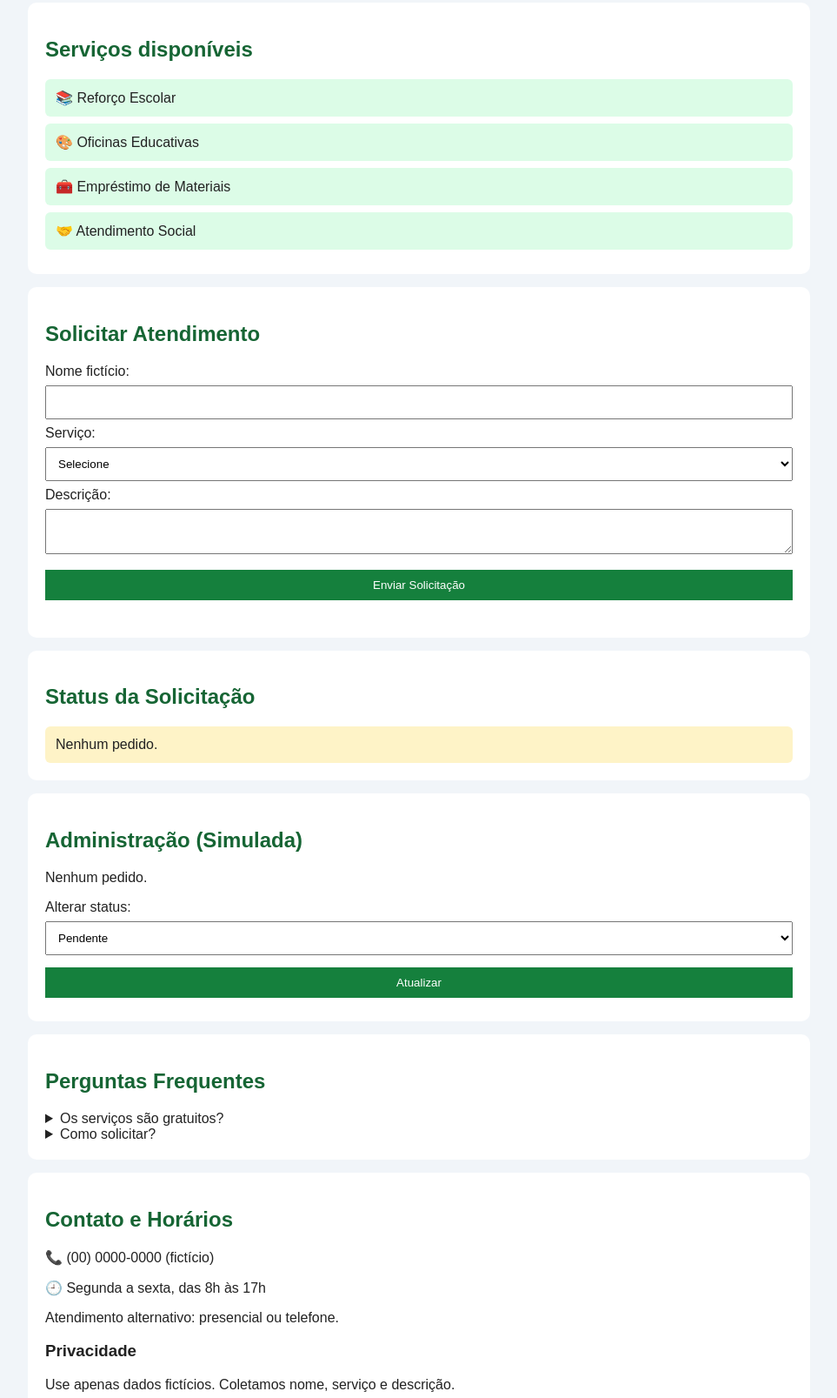
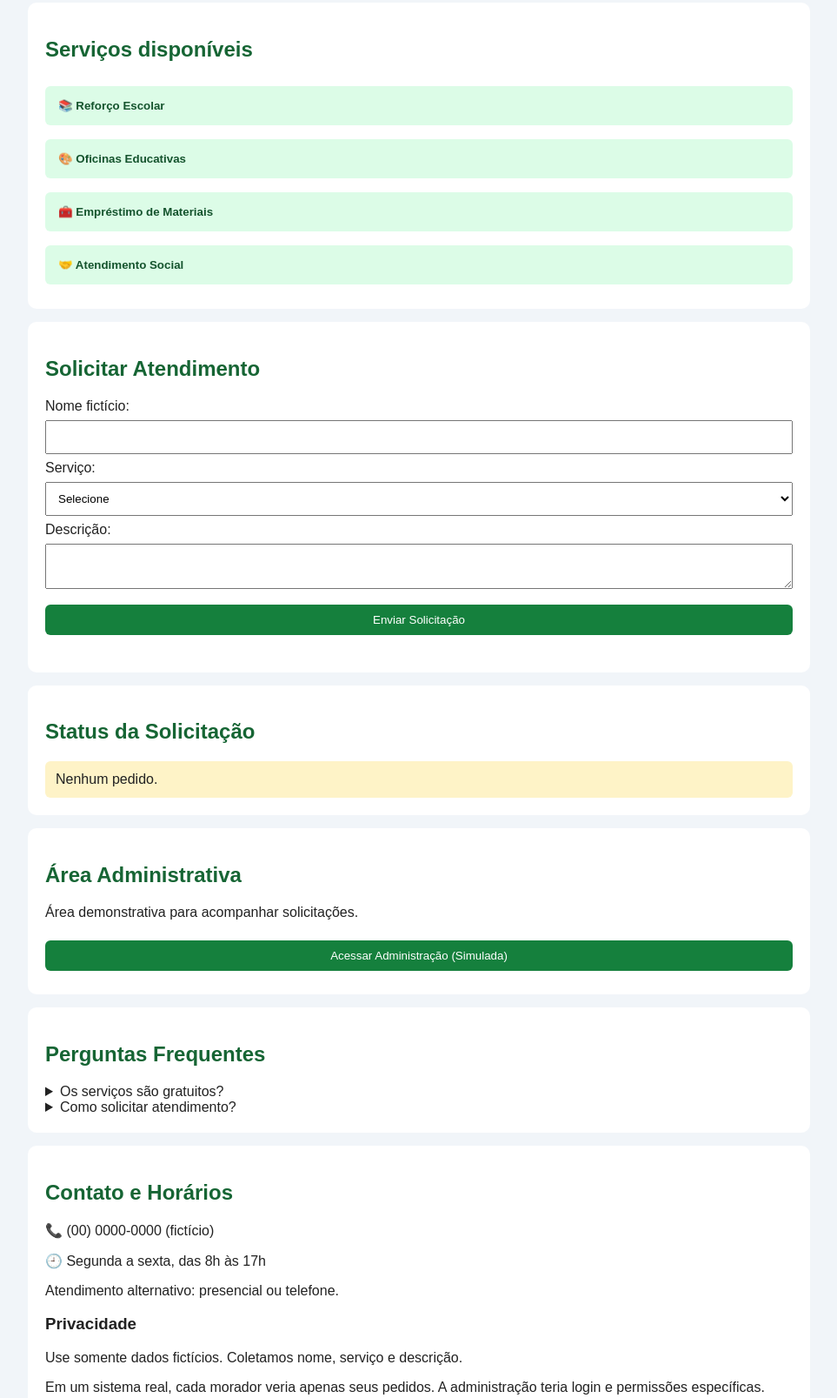
Before and after one commit to cavalheirovsc-crypto/portal-servicos-bairro, a plain HTML site: page index.html in a window 1280 px wide. Shown: the part 224-1831 px from the top of the page at 87% size, without its empty margins (158-1121 px from the left). Drawn offline with Linux system fonts and the light colour scheme.

Commit message:
feat: adicionar servicos clicaveis e salvar solicitacoes
Updated the HTML structure and improved the CSS styles for better user experience. Added functionality for service selection and local storage for request management.

```diff
--- a/index.html
+++ b/index.html
@@ -6,7 +6,7 @@
 <meta name="viewport" content="width=device-width, initial-scale=1">
 <title>Portal do Bairro</title>
 
-<!-- CSS: aparência do site -->
+<!-- CSS: aparência do portal -->
 <style>
 body {font-family:Arial;margin:0;background:#f1f5f9;color:#222}
 header,footer {background:#14532d;color:white;text-align:center;padding:20px}
@@ -15,44 +15,71 @@ nav a {color:white;margin:10px}
 main {max-width:900px;margin:auto;padding:15px}
 section {background:white;padding:20px;margin:15px 0;border-radius:10px}
 h2 {color:#166534}
-.card {background:#dcfce7;padding:12px;margin:8px 0;border-radius:6px}
 input,select,textarea,button {box-sizing:border-box;width:100%;padding:10px;margin:7px 0}
-button {background:#15803d;color:white;border:0;cursor:pointer}
+button {background:#15803d;color:white;border:0;cursor:pointer;border-radius:6px}
 button:hover {background:#166534}
 :focus-visible {outline:3px solid #2563eb}
 .status {background:#fef3c7;padding:12px;border-radius:6px}
+[hidden] {display:none !important}
+
+/* Cartões de serviços clicáveis */
+.card {
+  background:#dcfce7;
+  color:#14532d;
+  text-align:left;
+  font-weight:bold;
+  padding:15px;
+  margin:8px 0;
+}
+.card:hover {background:#bbf7d0}
 </style>
 </head>
 
 <body>
-<!-- Apresentação e menu -->
+<!-- Cabeçalho e menu -->
 <header>
 <h1>🏡 Portal de Serviços do Bairro</h1>
 <p>Centro Comunitário União</p>
 </header>
+
 <nav aria-label="Menu principal">
 <a href="#servicos">Serviços</a>
 <a href="#solicitar">Solicitar</a>
-<a href="#admin">Administração</a>
+<a href="#acessoAdmin">Administração</a>
 <a href="#contato">Contato</a>
 </nav>
 
 <main>
-<!-- Catálogo de serviços -->
+
+<!-- Catálogo de serviços clicáveis -->
 <section id="servicos">
 <h2>Serviços disponíveis</h2>
-<div class="card">📚 Reforço Escolar</div>
-<div class="card">🎨 Oficinas Educativas</div>
-<div class="card">🧰 Empréstimo de Materiais</div>
-<div class="card">🤝 Atendimento Social</div>
+
+<button type="button" class="card" onclick="selecionarServico('Reforço Escolar')">
+📚 Reforço Escolar
+</button>
+
+<button type="button" class="card" onclick="selecionarServico('Oficinas')">
+🎨 Oficinas Educativas
+</button>
+
+<button type="button" class="card" onclick="selecionarServico('Empréstimos')">
+🧰 Empréstimo de Materiais
+</button>
+
+<button type="button" class="card" onclick="selecionarServico('Atendimento Social')">
+🤝 Atendimento Social
+</button>
 </section>
 
 <!-- Formulário de solicitação -->
 <section id="solicitar">
 <h2>Solicitar Atendimento</h2>
 <form id="formulario">
+
 <label for="nome">Nome fictício:</label>
 <input id="nome" required>
+
 <label for="servico">Serviço:</label>
 <select id="servico" required>
 <option value="">Selecione</option>
@@ -61,37 +88,60 @@ button:hover {background:#166534}
 <option>Empréstimos</option>
 <option>Atendimento Social</option>
 </select>
+
 <label for="descricao">Descrição:</label>
 <textarea id="descricao" required></textarea>
-<button>Enviar Solicitação</button>
+
+<button type="submit">Enviar Solicitação</button>
 </form>
 <p id="mensagem" role="status"></p>
 </section>
 
-<!-- Consulta do andamento -->
+<!-- Consulta do status -->
 <section>
 <h2>Status da Solicitação</h2>
-<div class="status" id="consulta" role="status">Nenhum pedido.</div>
+<div class="status" id="consulta" role="status">
+Nenhum pedido.
+</div>
 </section>
 
-<!-- Administração demonstrativa -->
-<section id="admin">
+<!-- Acesso à administração simulada -->
+<section id="acessoAdmin">
+<h2>Área Administrativa</h2>
+<p>Área demonstrativa para acompanhar solicitações.</p>
+<button type="button" onclick="mostrarAdmin()">
+Acessar Administração (Simulada)
+</button>
+</section>
+
+<!-- Administração inicialmente escondida -->
+<section id="admin" hidden>
 <h2>Administração (Simulada)</h2>
 <p id="pedidoAdmin">Nenhum pedido.</p>
+
 <label for="novoStatus">Alterar status:</label>
 <select id="novoStatus">
 <option>Pendente</option>
 <option>Em análise</option>
 <option>Concluída</option>
 </select>
-<button onclick="atualizarStatus()">Atualizar</button>
+
+<button type="button" onclick="atualizarStatus()">
+Atualizar
+</button>
 </section>
 
 <!-- Perguntas frequentes -->
 <section>
 <h2>Perguntas Frequentes</h2>
-<details><summary>Os serviços são gratuitos?</summary><p>Sim.</p></details>
-<details><summary>Como solicitar?</summary><p>Preencha o formulário.</p></details>
+<details>
+<summary>Os serviços são gratuitos?</summary>
+<p>Sim, todos são gratuitos.</p>
+</details>
+<details>
+<summary>Como solicitar atendimento?</summary>
+<p>Selecione um serviço e preencha o formulário.</p>
+</details>
 </section>
 
 <!-- Contato e privacidade -->
@@ -100,45 +150,90 @@ button:hover {background:#166534}
 <p>📞 (00) 0000-0000 (fictício)</p>
 <p>🕘 Segunda a sexta, das 8h às 17h</p>
 <p>Atendimento alternativo: presencial ou telefone.</p>
+
 <h3>Privacidade</h3>
-<p>Use apenas dados fictícios. Coletamos nome, serviço e descrição.</p>
-<p>Em um sistema real, cada pessoa veria apenas seus pedidos.
-A administração teria login e acesso mínimo necessário.</p>
+<p>Use somente dados fictícios. Coletamos nome, serviço e descrição.</p>
+<p>Em um sistema real, cada morador veria apenas seus pedidos.
+A administração teria login e permissões específicas.</p>
 </section>
+
 </main>
 <footer>Projeto Acadêmico 2026</footer>
 
-<!-- JavaScript: cadastro, consulta e atualização -->
+<!-- JavaScript: funcionalidades -->
 <script>
 let pedido = null;
 
-// Cadastra uma solicitação com status inicial Pendente
+// Seleciona o serviço e direciona ao formulário
+function selecionarServico(servico) {
+  document.getElementById("servico").value = servico;
+  document.getElementById("solicitar").scrollIntoView({
+    behavior: "smooth"
+  });
+  document.getElementById("nome").focus({
+    preventScroll: true
+  });
+}
+
+// Mostra ou esconde a administração
+function mostrarAdmin() {
+  const admin = document.getElementById("admin");
+  admin.hidden = !admin.hidden;
+}
+
+// Cadastra e salva uma solicitação
 document.getElementById("formulario").onsubmit = function(e) {
   e.preventDefault();
+
   const nome = document.getElementById("nome").value.trim();
   const servico = document.getElementById("servico").value;
   const descricao = document.getElementById("descricao").value.trim();
-  if (!nome || !servico || !descricao) return alert("Preencha tudo!");
+
+  if (!nome || !servico || !descricao) {
+    return alert("Preencha todos os campos!");
+  }
+
   pedido = {nome, servico, descricao, status:"Pendente"};
-  document.getElementById("mensagem").textContent = "Pedido enviado!";
+
+  localStorage.setItem("pedido", JSON.stringify(pedido));
+
+  document.getElementById("mensagem").textContent =
+    "Pedido enviado com sucesso!";
+
   mostrarPedido();
   this.reset();
 };
 
-// Mostra os dados e o status do pedido
+// Exibe o pedido e seu status
 function mostrarPedido() {
   document.getElementById("consulta").textContent =
     pedido.servico + " - " + pedido.status;
+
   document.getElementById("pedidoAdmin").textContent =
     pedido.nome + " - " + pedido.descricao;
 }
 
-// Permite atualizar o status na administração
+// Atualiza e salva o novo status
 function atualizarStatus() {
-  if (!pedido) return alert("Cadastre um pedido primeiro!");
-  pedido.status = document.getElementById("novoStatus").value;
+  if (!pedido) {
+    return alert("Cadastre um pedido primeiro!");
+  }
+
+  pedido.status =
+    document.getElementById("novoStatus").value;
+
+  localStorage.setItem("pedido", JSON.stringify(pedido));
+
   mostrarPedido();
   alert("Status atualizado!");
+}
+
+// Recupera a solicitação ao abrir a página
+const pedidoSalvo = localStorage.getItem("pedido");
+
+if (pedidoSalvo) {
+  pedido = JSON.parse(pedidoSalvo);
+  mostrarPedido();
 }
 </script>
 </body>
```
